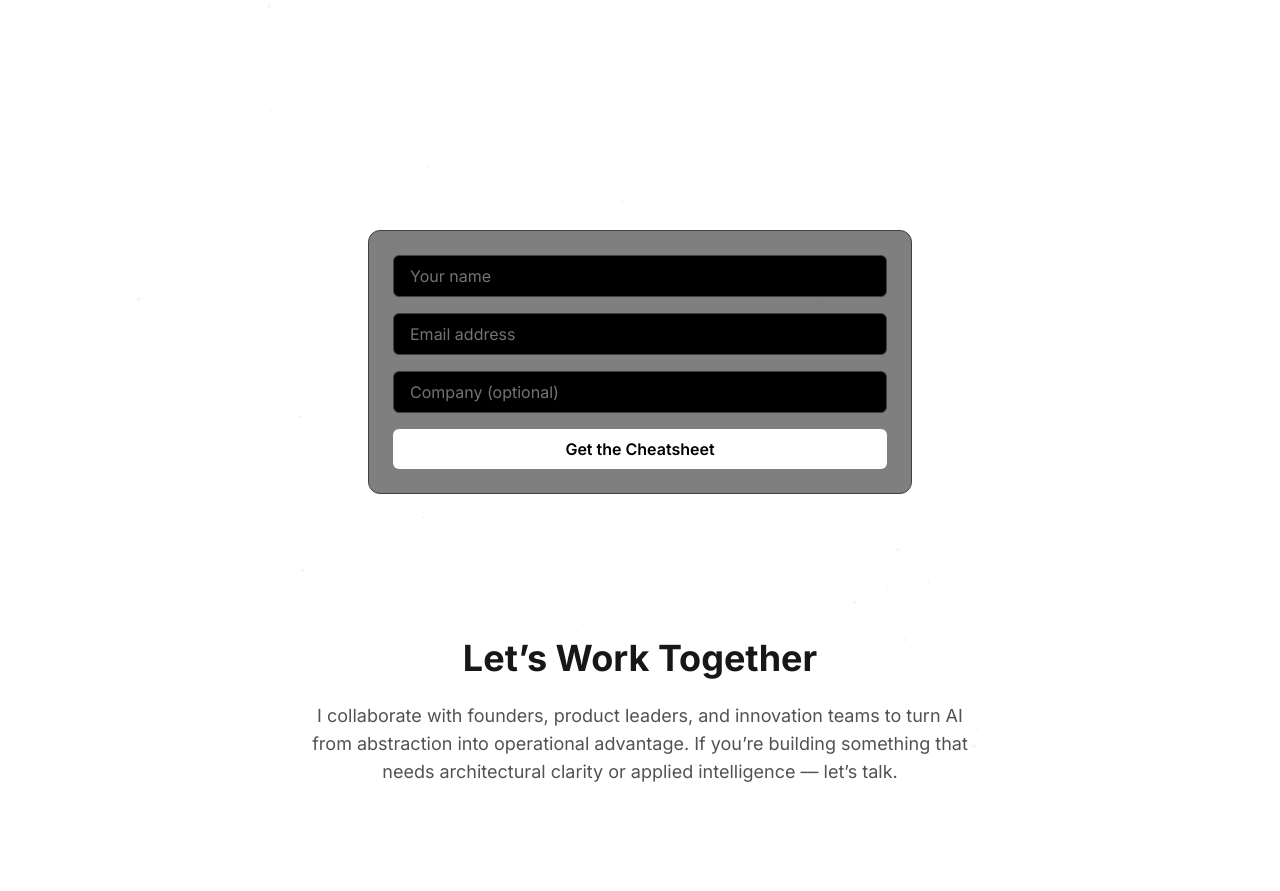
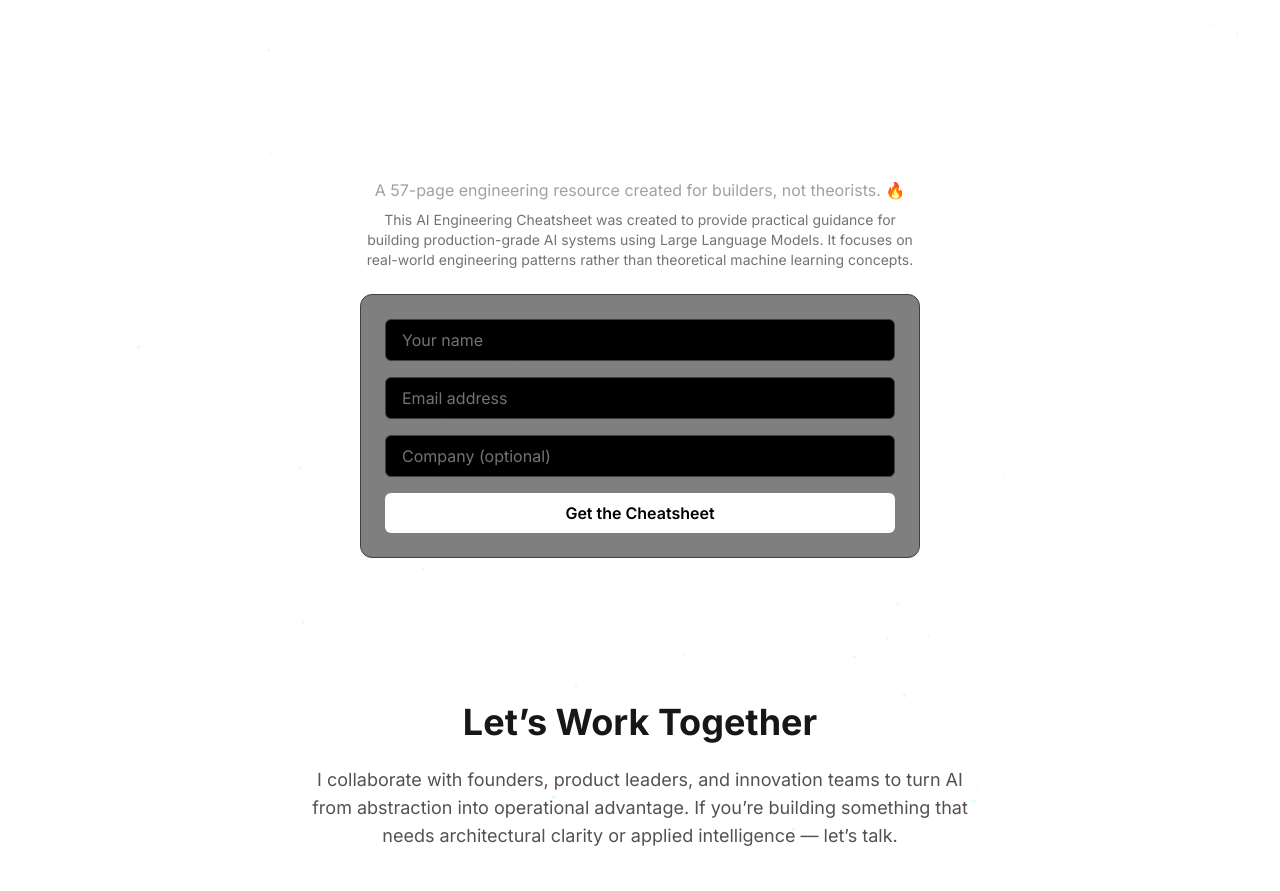
Before and after one commit to reactlabs-dev/inference-stack, a Next.js app: page / in a window 1280 px wide. Shown: the part 3015-3906 px from the top of the page. Built offline with nearby package versions, Linux system fonts and the light colour scheme.

Commit message:
update content on lead form

```diff
--- a/src/components/LeadCaptureForm.tsx
+++ b/src/components/LeadCaptureForm.tsx
@@ -33,10 +33,16 @@ export const LeadCaptureForm = () => {
   }
 
   return (
-    <div id="cheatsheet" className="max-w-xl mx-auto px-4 py-12">
-      <h2 className="text-2xl font-bold text-center mb-6 text-white">
+    <div id="cheatsheet" className="max-w-xl mx-auto px-2 py-12">
+      <h2 className="text-xl font-bold text-center mb-2 text-white">
         Get The Ultimate AI Engineering Cheatsheet 2025
       </h2>
+      <p className="text-center text-neutral-400 mb-2">
+        A 57-page engineering resource created for builders, not theorists. 🔥
+      </p>
+      <p className="text-center text-neutral-500 mb-6 text-sm">
+        This AI Engineering Cheatsheet was created to provide practical guidance for building production-grade AI systems using Large Language Models. It focuses on real-world engineering patterns rather than theoretical machine learning concepts.
+      </p>
 
       {status === 'success' ? (
         <div className="text-green-400 text-center font-medium">
```
